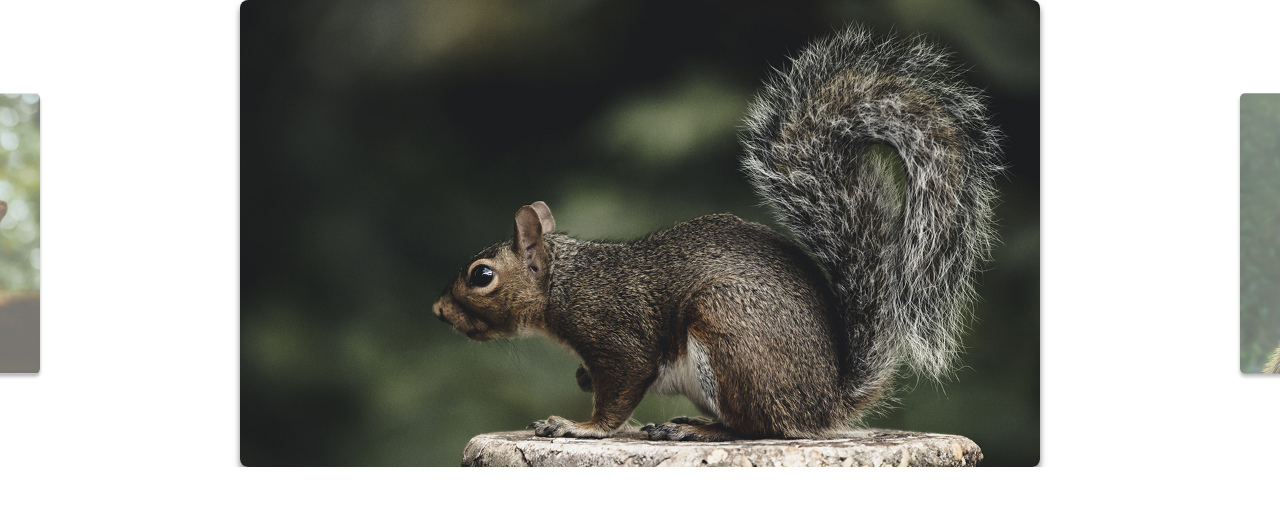
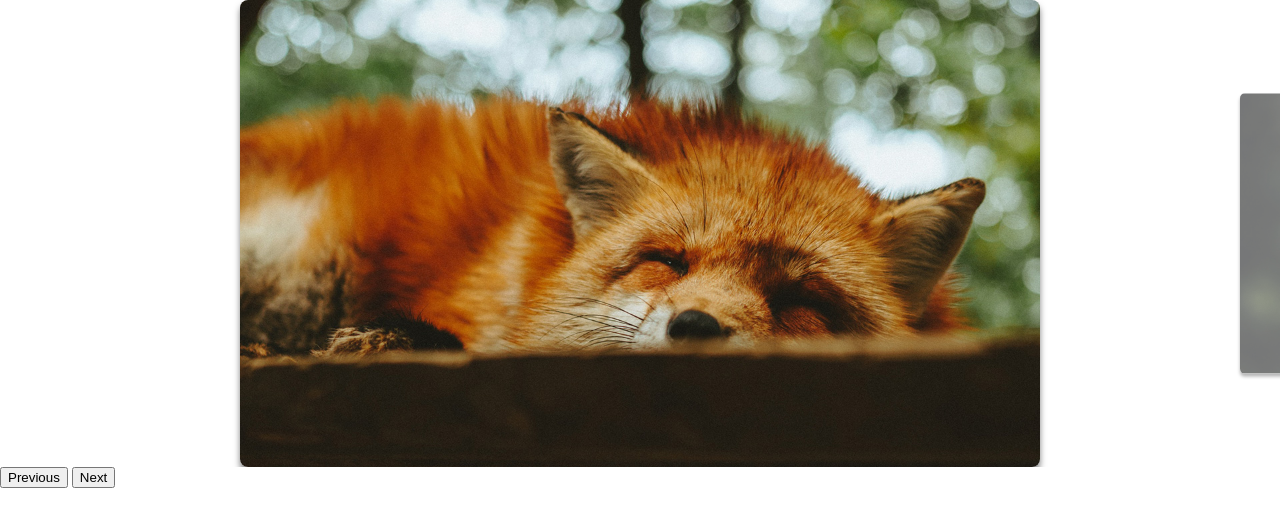
Before and after one commit to marcosHenrique-developer/slides-animados, a plain HTML site: page index.html in a window 1280 px wide. Drawn offline with Linux system fonts and the light colour scheme.

Commit message:
Prev Next

```diff
--- a/index.html
+++ b/index.html
@@ -1,5 +1,6 @@
 <!DOCTYPE html>
 <html lang="en">
+
 <head>
   <meta charset="UTF-8">
   <meta name="viewport" content="width=device-width, initial-scale=1.0">
@@ -7,6 +8,7 @@
   <title>Slide Curso JavaScript</title>
   <link rel="stylesheet" href="css/style.css">
 </head>
+
 <body>
   <div class="slide-wrapper">
     <ul class="slide">
@@ -18,6 +20,11 @@
       <li><img src="img/foto6.jpg" alt=""></li>
     </ul>
   </div>
+  <div class="arrow-nav">
+    <button class="prev">Previous</button>
+    <button class="next">Next</button>
+  </div>
   <script type="module" src="js/script.js"></script>
 </body>
+
 </html>
--- a/js/script.js
+++ b/js/script.js
@@ -1,7 +1,5 @@
-import Slide from './slide.js';
+import { SlideNav } from './slide.js';
 
-const slide = new Slide('.slide', '.slide-wrapper');
+const slide = new SlideNav('.slide', '.slide-wrapper');
 slide.init();
-
-slide.changeSlide(0);
-slide.nextSlide();
+slide.addArrow('.prev', '.next');
--- a/js/slide.js
+++ b/js/slide.js
@@ -129,6 +129,10 @@ export default class Slide {
     this.onStart = this.onStart.bind(this);
     this.onMove = this.onMove.bind(this);
     this.onEnd = this.onEnd.bind(this);
+
+    this.prevSlide = this.prevSlide.bind(this);
+    this.nextSlide = this.nextSlide.bind(this);
+
     this.onResize = debounce(this.onResize.bind(this), 200);
   }
 
@@ -138,6 +142,19 @@ export default class Slide {
     this.addSlideEvents();
     this.slidesConfig();
     this.addEventResize();
+    this.changeSlide(0);
     return this;
   }
 }
+
+export class SlideNav extends Slide {
+  addArrow(prev, next) {
+    this.prevElement = document.querySelector(prev);
+    this.nextElement = document.querySelector(next);
+    this.addArrowEvent();
+  }
+  addArrowEvent() {
+    this.prevElement.addEventListener('click', this.prevSlide);
+    this.nextElement.addEventListener('click', this.nextSlide);
+  }
+}
```
